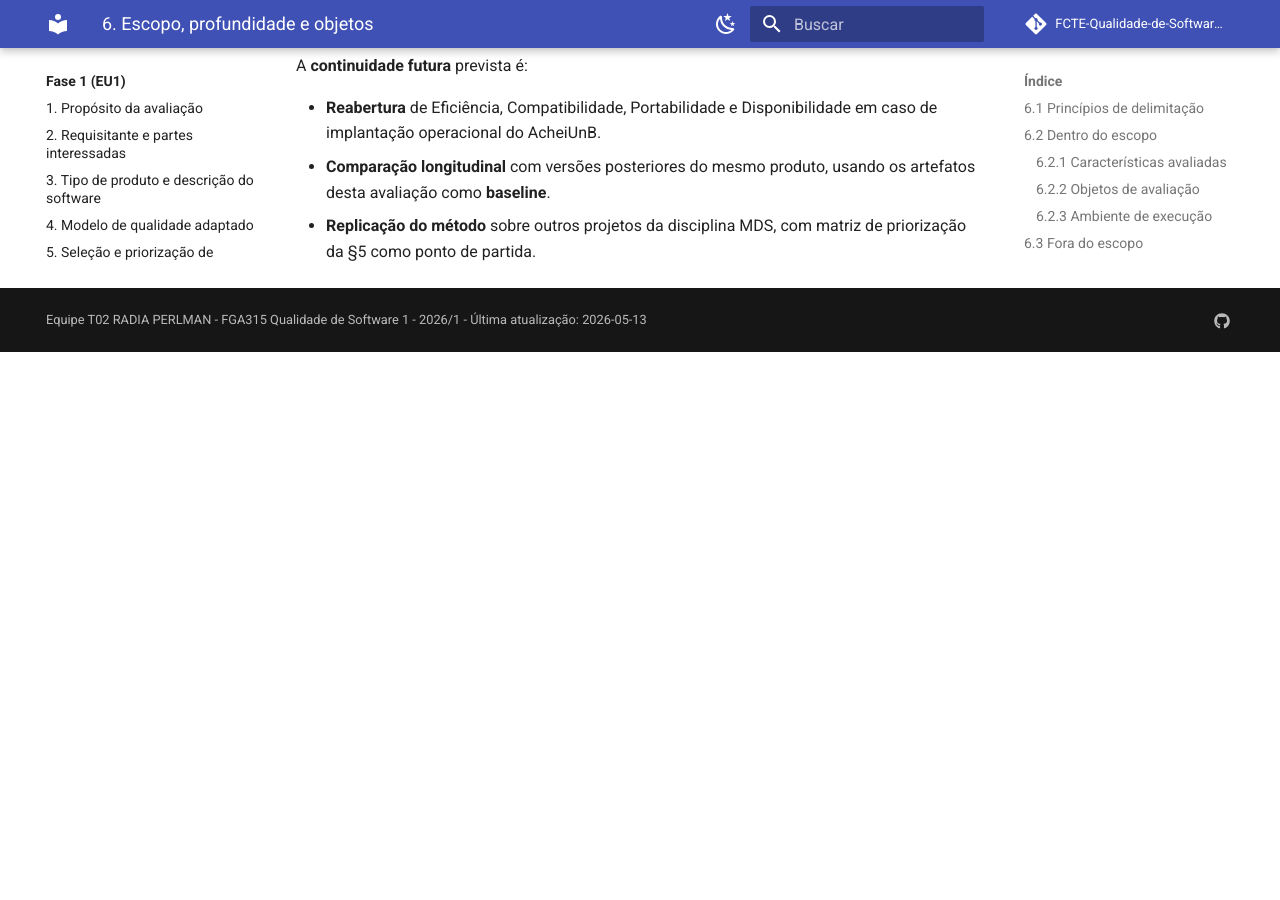
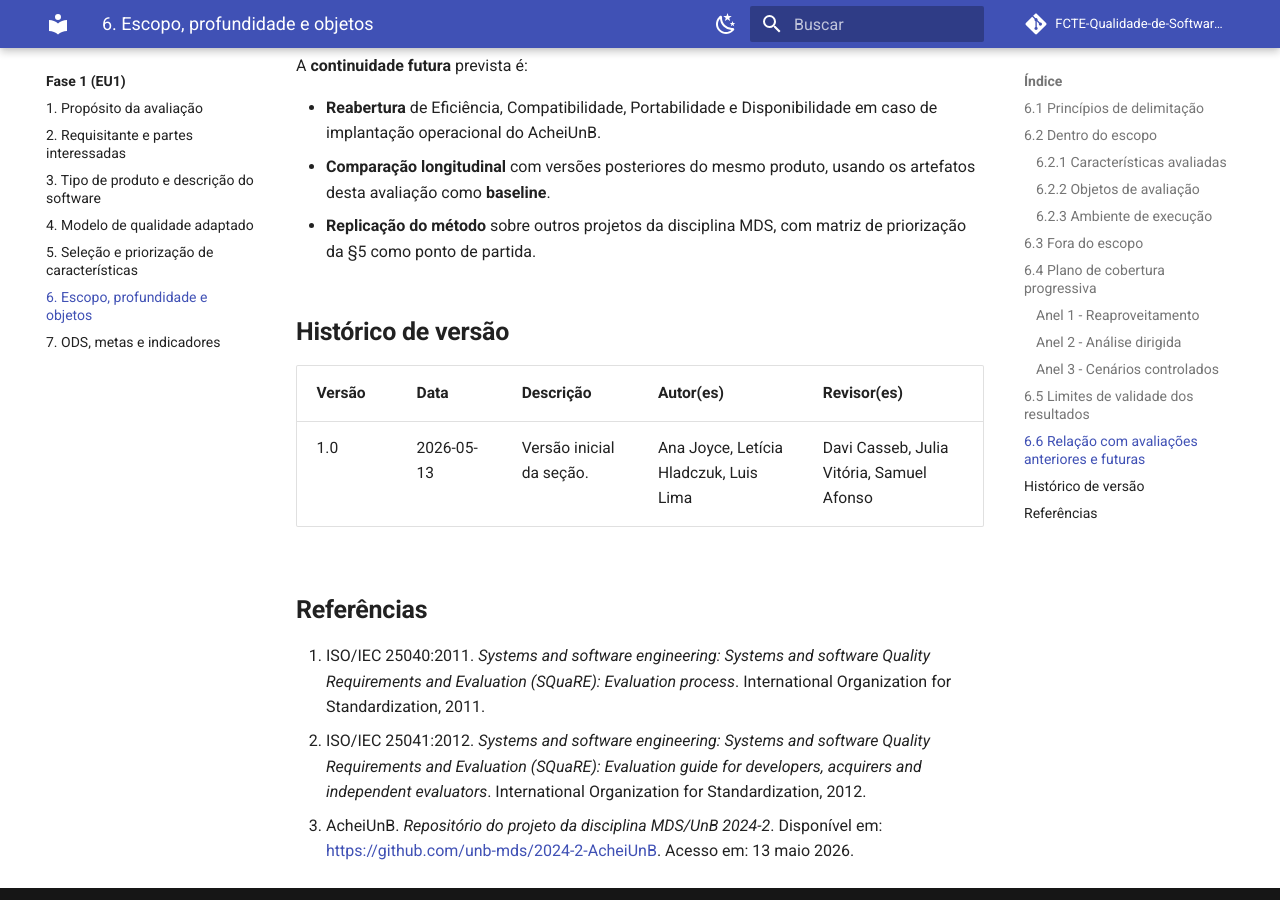
Before and after one commit to FCTE-Qualidade-de-Software-1/2026-1_T02_RADIA_PERLMAN, an MkDocs documentation site: the page built from docs/fase1/06-escopo.md, in a window 1280 px wide and 900 px high, scrolled down 6650 px. Built offline with MkDocs 1.6.1 and Material for MkDocs 9.7.7, drawn with Linux system fonts in a browser that asks for light colours; comment, search, counter and statistics services are not loaded; before the commit the page ends 7002 px from its top, so only the background shows below that.

Commit message:
docs(phase1): add version history and references to section 6
Co-authored-by: Ana Joyce <106260288+anajoyceamorim@users.noreply.github.com>
Co-authored-by: Leticia Hladczuk <109438911+HladczukLe@users.noreply.github.com>

```diff
--- a/docs/fase1/06-escopo.md
+++ b/docs/fase1/06-escopo.md
@@ -151,3 +151,15 @@
   artefatos desta avaliação como **baseline**.
 - **Replicação do método** sobre outros projetos da disciplina MDS, com matriz de
   priorização da §5 como ponto de partida.
+
+## Histórico de versão
+
+| Versão | Data       | Descrição                | Autor(es)                              | Revisor(es)                              |
+|--------|------------|--------------------------|----------------------------------------|------------------------------------------|
+| 1.0    | 2026-05-13 | Versão inicial da seção. | Ana Joyce, Letícia Hladczuk, Luis Lima | Davi Casseb, Julia Vitória, Samuel Afonso |
+
+## Referências
+
+1. ISO/IEC 25040:2011. *Systems and software engineering: Systems and software Quality Requirements and Evaluation (SQuaRE): Evaluation process*. International Organization for Standardization, 2011.
+2. ISO/IEC 25041:2012. *Systems and software engineering: Systems and software Quality Requirements and Evaluation (SQuaRE): Evaluation guide for developers, acquirers and independent evaluators*. International Organization for Standardization, 2012.
+3. AcheiUnB. *Repositório do projeto da disciplina MDS/UnB 2024-2*. Disponível em: <https://github.com/unb-mds/2024-2-AcheiUnB>. Acesso em: 13 maio 2026.
```
